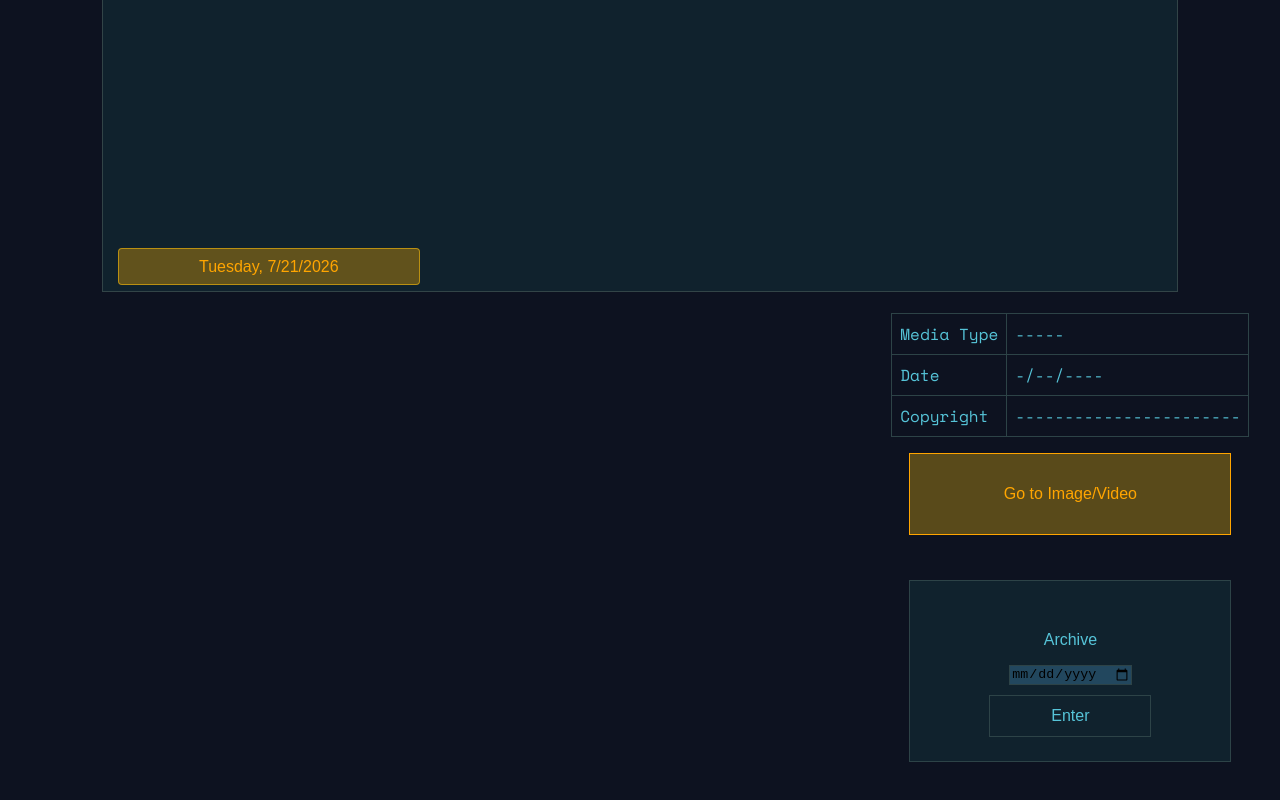
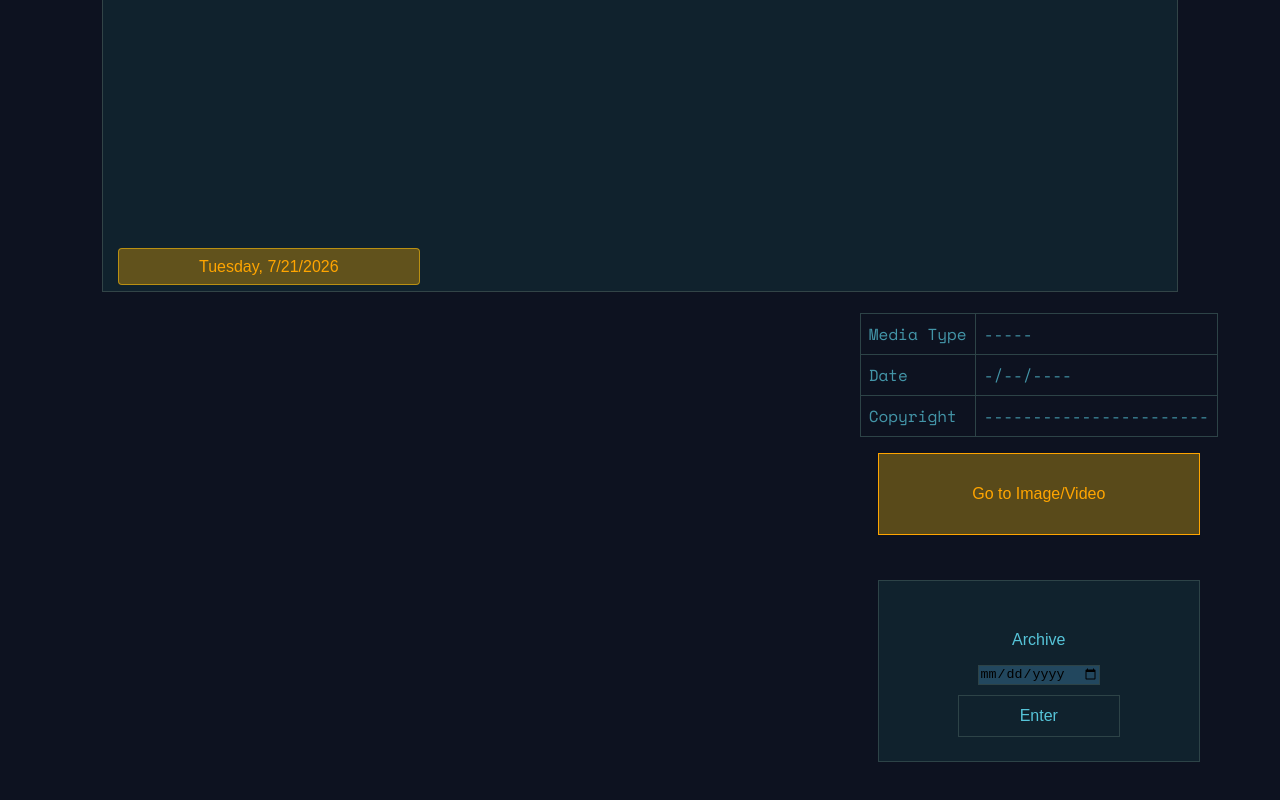
Before and after one commit to random-72521/nasa_image_site, a website built with Vite: page index.html in a window 1280 px wide. Shown: the part 410-1210 px from the top of the page. Built offline with nearby package versions, Linux system fonts and the light colour scheme; no server answers; a web font is replaced by a local one.

Commit message:
closer together

```diff
--- a/index.html
+++ b/index.html
@@ -51,7 +51,7 @@
 
     </div>
 
-    <div style = "display: flex; width: 90%; height: 500px; transform: translateY(-250px);">
+    <div style = "display: flex; width: 80%; height: 500px; transform: translateY(-250px);">
 
       <div style = "display: flex; width: 600px; font-family: 'Space Mono', monospace;
         align-items: center; justify-content: center; align-self: flex-start">
--- a/src/style.css
+++ b/src/style.css
@@ -1,7 +1,7 @@
 :root {
     --bg-color: #0d1220;
     --window-color: #10222d;
-    --font-color: #56c4d8;
+    --font-color: #56c4d8bd;
     --shadow-font-color: #429babc3;
     --light-window-color: #22475e;
     --outline-color: #2d4347;
```
